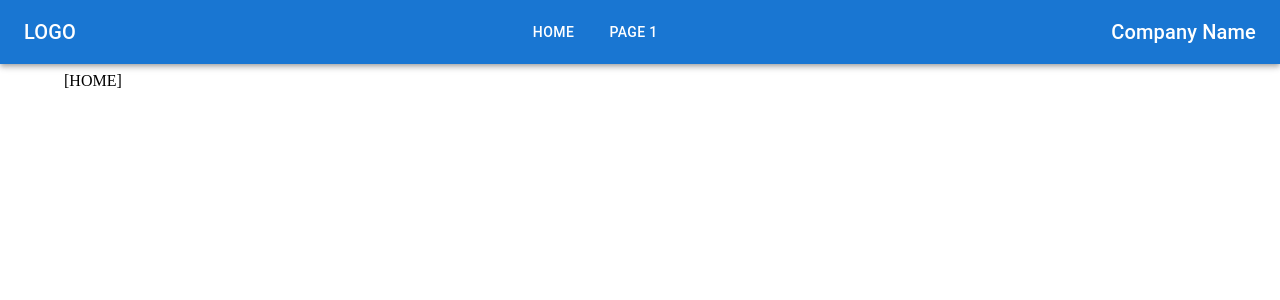
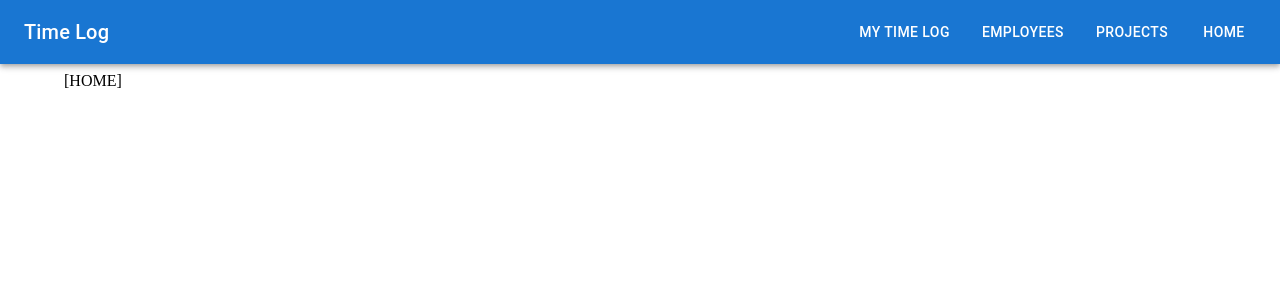
Before and after one commit to jule95/timelog, a React (Vite) app: page / in a window 1280 px wide. Shown: the top 300 px of the page. Built offline with nearby package versions, Linux system fonts and the light colour scheme.

Commit message:
* Added routes, translations and pages.

```diff
--- a/src/components/Navbar.tsx
+++ b/src/components/Navbar.tsx
@@ -14,27 +14,33 @@ const Navbar = () => {
       <Toolbar sx={{ justifyContent: `space-between` }}>
         <Box sx={{ alignItems: `center`, display: `flex` }}>
           <Typography variant="h6">
-            LOGO
+            {t(`navbar.timeLog`)}
           </Typography>
         </Box>
 
         <Box sx={{ display: `flex`, gap: 2 }}>
           <Button
+            color="inherit"
+            href={config.routes.myTimeLog}>
+            {t(`navbar.myTimeLog`)}
+          </Button>
+          <Button
+            color="inherit"
+            href={config.routes.employees}>
+            {t(`navbar.employees`)}
+          </Button>
+          <Button
+            color="inherit"
+            href={config.routes.projects}>
+            {t(`navbar.projects`)}
+          </Button>
+          <Button
             disableRipple
             color="inherit"
             href={config.routes.home}>
-            {t(`home`)}
-          </Button>
-          <Button
-            color="inherit"
-            href={config.routes.page1}>
-            {t(`page1`)}
+            {t(`navbar.home`)}
           </Button>
         </Box>
-
-        <Typography variant="h6">
-          Company Name
-        </Typography>
       </Toolbar>
     </AppBar>
   );
--- a/src/config.ts
+++ b/src/config.ts
@@ -4,7 +4,9 @@ const config = {
   },
   routes: {
     home: `/`,
-    page1: `/page1`,
+    myTimeLog: `/myTimeLog`,
+    employees: `/employees`,
+    projects: `/projects`,
   },
 };
 
--- a/src/translations/de.json
+++ b/src/translations/de.json
@@ -1,6 +1,11 @@
 {
   "translation": {
-    "home": "Home",
-    "page1": "Seite 1"
+    "navbar": {
+      "timeLog": "Time Log",
+      "myTimeLog": "Mein Time Log",
+      "employees": "Mitarbeiter",
+      "projects": "Projekte",
+      "home": "Startseite"
+    }
   }
 }
--- a/src/translations/en.json
+++ b/src/translations/en.json
@@ -1,6 +1,11 @@
 {
   "translation": {
-    "home": "Home",
-    "page1": "Page 1"
+    "navbar": {
+      "timeLog": "Time Log",
+      "myTimeLog": "My Time Log",
+      "employees": "Employees",
+      "projects": "Projects",
+      "home": "Home"
+    }
   }
 }
```
Also changed, not shown: src/main.tsx (+11 -3 lines).
